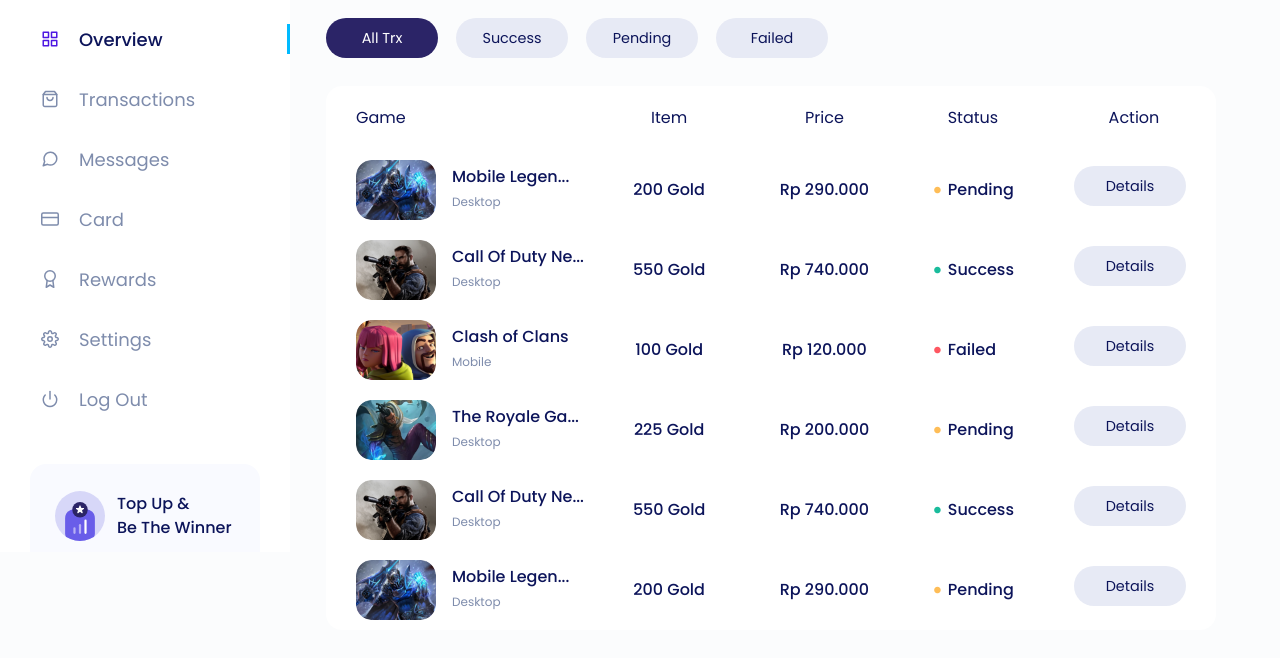
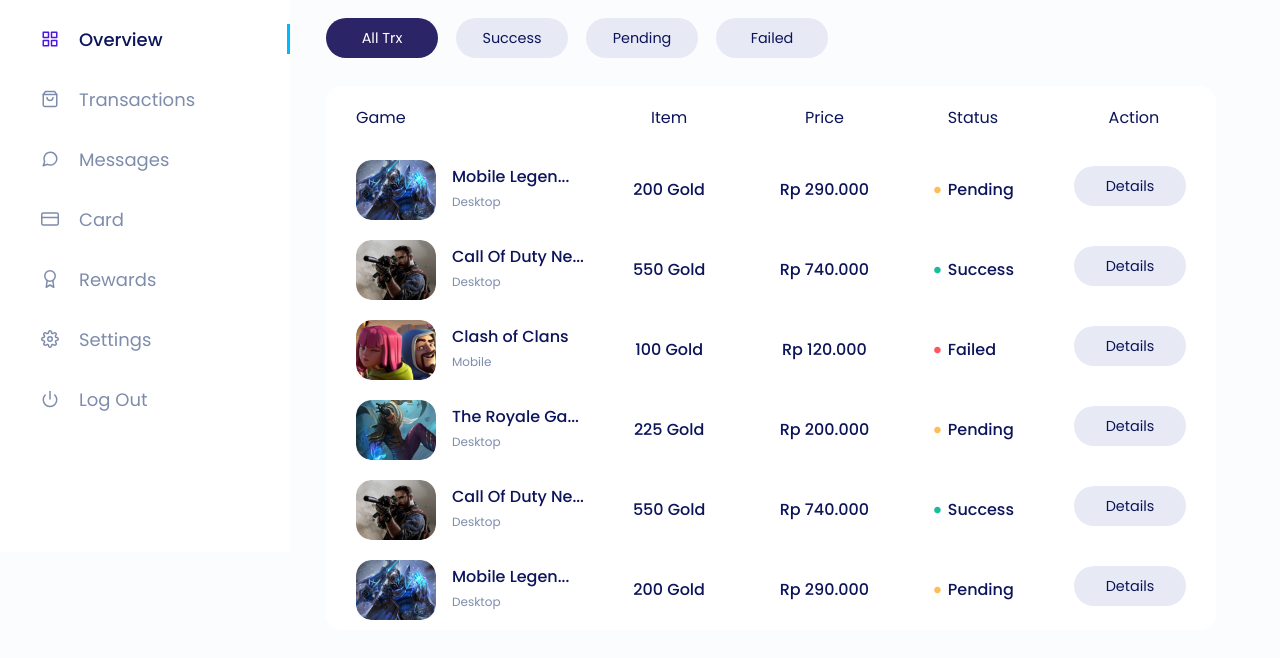
Before and after one commit to JesslynYang/slicing-purple-dashboard, a website: page transaction.html in a window 1280 px wide. Shown: the part 248-906 px from the top of the page. Drawn offline with nearby package versions, Linux system fonts and the light colour scheme.

Commit message:
Deleted Top up container

```diff
--- a/transaction.html
+++ b/transaction.html
@@ -103,21 +103,6 @@
 
                         <span>Log Out</span>
                     </a>
-                </div>
-
-                <div class="topup-container">
-                    <div class="topup-card">
-                        <div class="d-flex justify-content-start align-items-center">
-                            <div class="topup-img d-flex justify-content-center align-items-end">
-                                <img src="./assets/img/home/icon-2.svg" alt="">
-                            </div>
-
-                            <h4 class="topup-title mt-2">Top Up & <br>
-                                Be The Winner</h4>
-                        </div>
-
-                        <a href="#" class="topup-btn">Get Started</a>
-                    </div>
                 </div>
 
             </aside>
```
